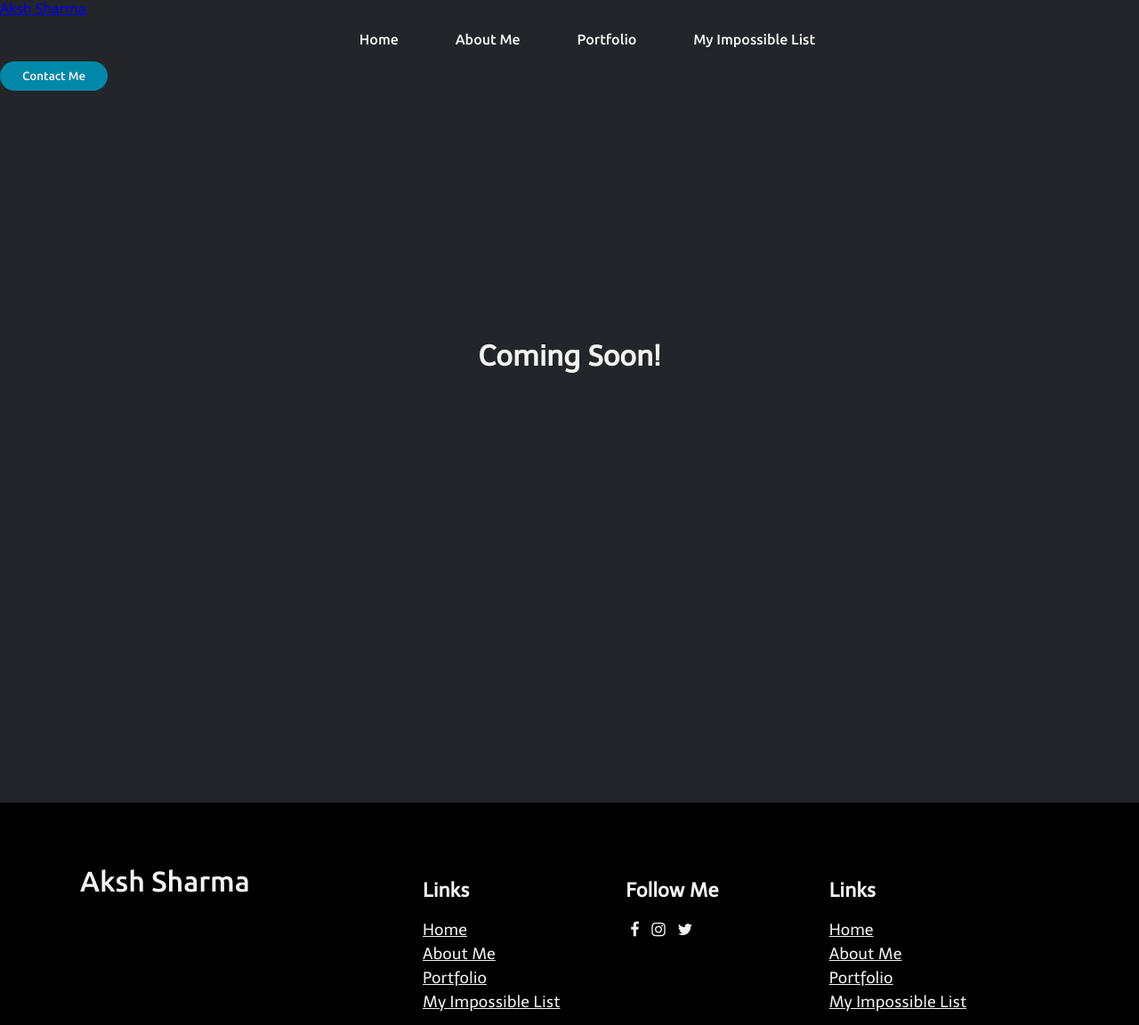
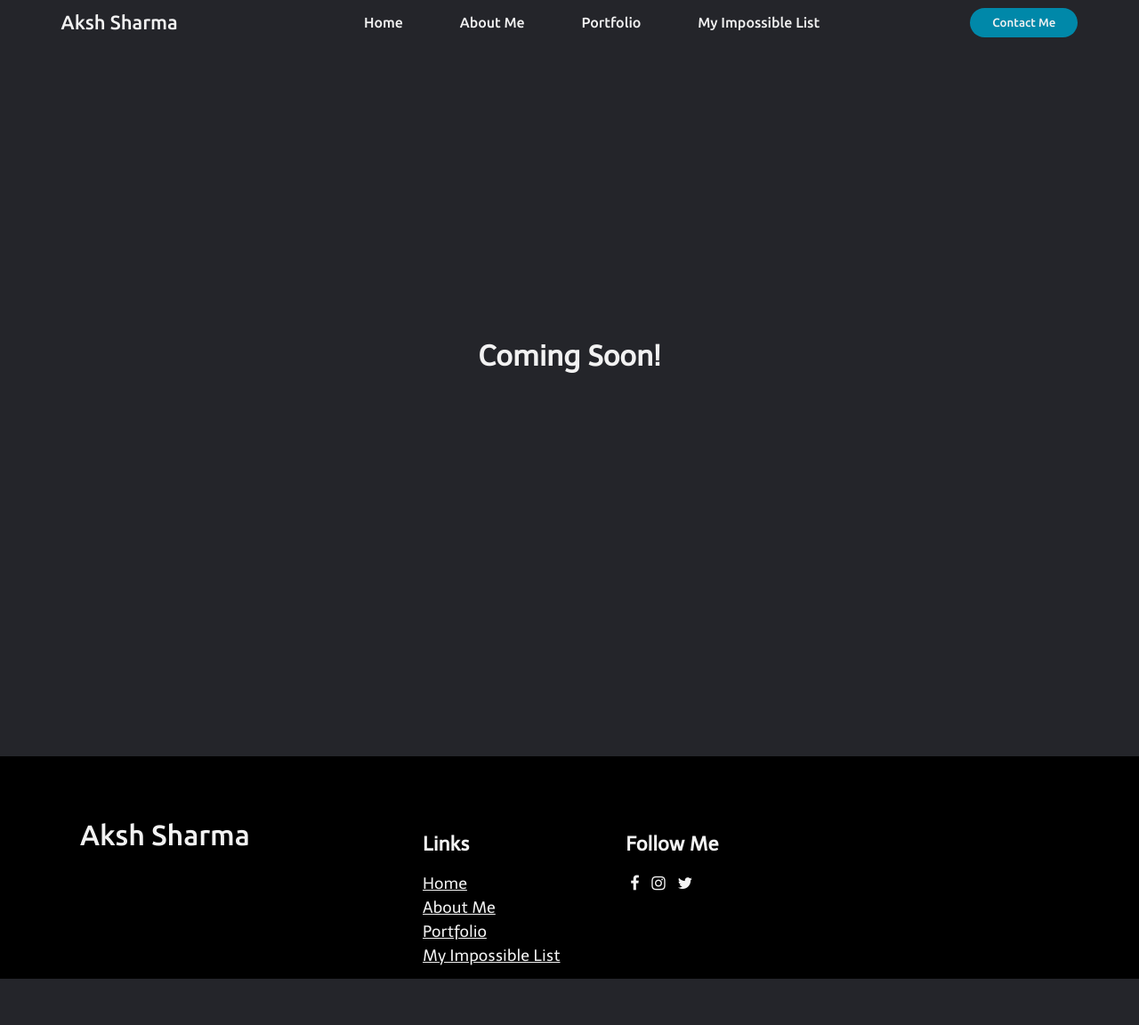
Before and after one commit to akshsharma/website, a plain HTML site: page about.html in a window 1280 px wide. Shown: the whole page at 89% size. After the commit the page ends 1100 px from the top, so only its background shows below. Drawn offline with Linux system fonts and the light colour scheme.

Commit message:
Fixed spacing

```diff
--- a/about.html
+++ b/about.html
@@ -9,31 +9,35 @@
         <link rel="icon" href="images/favicon.png" type="image/x-icon"/>
         <link rel="shortcut icon" href="images/favicon.png" type="image/x-icon"/>
         <link rel="stylesheet" href="fonts/css/font-awesome.min.css">
-        <title>Aksh Sharma | About Me</title>
+        <title>Aksh Sharma</title>
     </head>
 
     <body>
-        <header>
-            <a class="link" class="name" href="index.html">Aksh Sharma</a>
+        <nav>
+            <div class="name">
+                <a href="index.html">Aksh Sharma</a>
+            </div>
 
-            <nav class="nav">
-                <ul class="links">
-                    <li><a class="link" class="active" href="index.html">Home</a></li>
-                    <li><a class="link" href="about.html">About Me</a></li>
-                    <li><a class="link" href="portfolio.html">Portfolio</a></li>
-                    <li><a class="link" href="impossible.html">My Impossible List</a></li>
-                </ul>
-            </nav>
+            <ul  class="links">
+                <li><a href="index.html">Home</a></li>
+                <li><a href="about.html">About Me</a></li>
+                <li><a href="portfolio.html">Portfolio</a></li>
+                <li><a href="impossible.html">My Impossible List</a></li>
+            </ul>
 
             <a class="cta" href="contact.html"><button>Contact Me</button></a>
-        </header>
+        <div class="burger">
+            <div class="line1"></div>
+            <div class="line2"></div>
+            <div class="line3"></div>
+        </div>
+        </nav>
+
         <div id="container">
             <div id="main">
                 <h1 class="greeting">Coming Soon!</h1>
             </div>
         </div>
-
-
         <div class="footer">
             <div class="inner_footer">
                 <div class="logo">
@@ -55,14 +59,9 @@
                     <li><a href="https://twitter.com/_shxwrma"><i class="fa fa-twitter"></i></a></li>
                 </div>
 
-                <div class="footer_third">
-                    <h1>Links</h1>
-                    <a href="index.html">Home</a>
-                    <a href="about.html">About Me</a>
-                    <a href="portfolio.html">Portfolio</a>
-                    <a href="impossible.html">My Impossible List</a>
-                </div>
             </div>
         </div>
+        <script src="nav.js"></script>
     </body>
+
 </html>
```
Also changed, not shown: contact.html (+20 -21 lines), impossible.html (+20 -21 lines), portfolio.html (+20 -21 lines), styles.css (line endings or trailing spaces).
